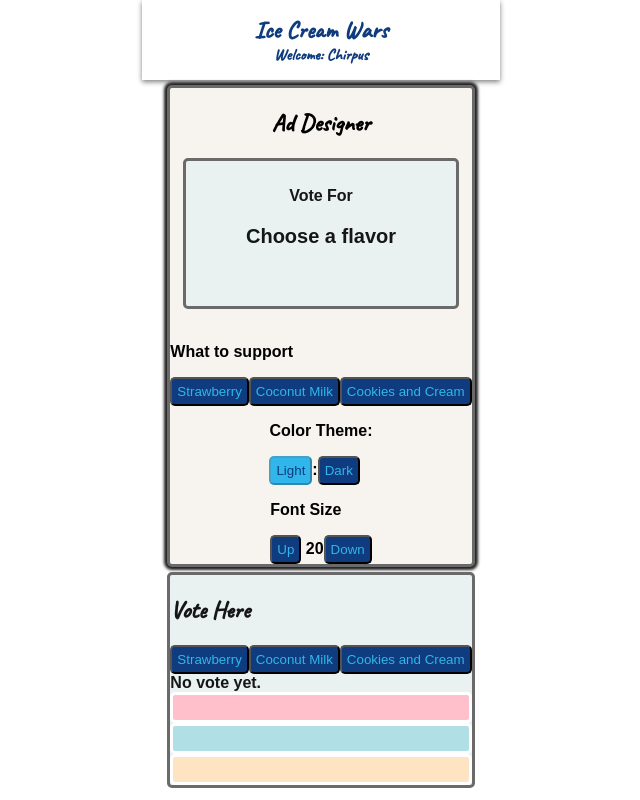
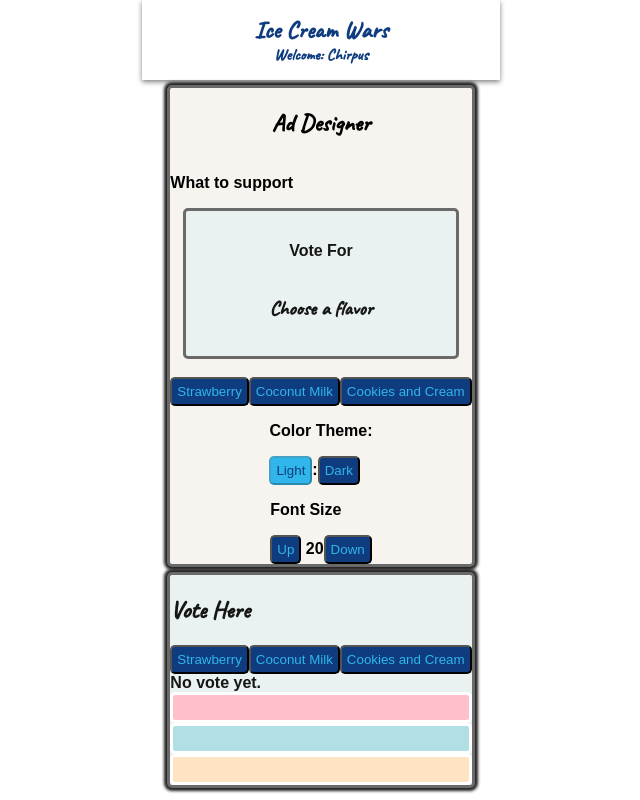
Before and after one commit to minimomo14/REACT-ICE-CREAM-WARS, a React (Create React App) app in the folder app-name/: page / in a window 1280 px wide. Shown: the whole page, without its empty margins (319-959 px from the left). Built offline with nearby package versions, Linux system fonts and the light colour scheme.

Commit message:
updates styles

```diff
--- a/app-name/src/App.css
+++ b/app-name/src/App.css
@@ -3,3 +3,7 @@
 body {
   font-weight: bold;
 }
+
+@media screen {
+
+}
--- /dev/null
+++ b/app-name/src/components/Ad.tsx
@@ -0,0 +1,31 @@
+import React from "react";
+
+interface AdProps {
+    flavor: string;
+    fontSize: number;
+    theme: boolean;
+}
+
+function Ad({flavor,fontSize,theme}: AdProps) {
+
+    const FontStyle = {
+        fontSize: fontSize + "px",
+      };
+
+    let darkTheme = "";
+    if (theme) {
+        darkTheme = "dark";
+    }
+
+    return(
+    <div className={"Ad" }>
+        <div className={"AdContainer"+ darkTheme}>
+        <p>Vote For</p>
+        <h3 className="FontStyle" style={FontStyle}>{flavor}</h3>
+      </div>
+      <br></br>
+    </div>
+    );
+};
+
+export default Ad;
--- a/app-name/src/components/AdDesigner.tsx
+++ b/app-name/src/components/AdDesigner.tsx
@@ -1,30 +1,28 @@
 import React, { useState } from "react";
 import "./Styles.css";
+import Ad from "./Ad";
 
 function AdDesigner() {
   const [flavor, setFlavor] = useState("Choose a flavor");
   const [fontSize, setFontSize] = useState(20);
   const [theme, setTheme] = useState(false);
-  let darkTheme = "";
-  if (theme) {
-    darkTheme = "dark";
-  }
+  //comment out darkTheme (ctlrl+K+C) undone (ctrl+K+U)
+  // let darkTheme = "";
+  // if (theme) {
+  //   darkTheme = "dark";
+  // }
 
-  const FontStyle = {
-    fontSize: fontSize + "px",
-  };
+
 
   return (
     <div className="AdDesigner">
-      <h2 className="font-link">Ad Designer</h2>
-      <div className={"AdContainer" + darkTheme}>
-        <p>Vote For</p>
-        <h3 style={FontStyle}>{flavor}</h3>
-      </div>
-      <br></br>
-      <section>
+      <h2 className="AdDesigner_header">Ad Designer</h2>
+        <section>
         <p>What to support</p>
         <div></div>
+
+        <Ad flavor={flavor} fontSize={fontSize} theme={theme} />
+
         <button
           disabled={flavor === "Strawberry"}
           onClick={() => setFlavor((flavor) => (flavor = "Strawberry"))}
--- a/app-name/src/components/Header.tsx
+++ b/app-name/src/components/Header.tsx
@@ -7,8 +7,8 @@ interface Prop {
 
 function Header({ user }: Prop) {
   return (
-    <div className="font-link">
-      <header>
+    <div className="Header" >
+      <header className="FontStyle">
         <h1>Ice Cream Wars</h1>
         <span>Welcome: {user}</span>
       </header>
--- a/app-name/src/components/Styles.css
+++ b/app-name/src/components/Styles.css
@@ -1,12 +1,17 @@
-@import url('https://fonts.googleapis.com/css2?family=Caveat:wght@500&display=swap');
+@import url("https://fonts.googleapis.com/css2?family=Caveat:wght@500&display=swap");
 
 body {
   font-family: sans-serif;
+}
 
+.AdDesigner_header {
+  font-family: "Caveat", cursive;
 }
-.font-link {
-    font-family: 'Caveat', cursive;
+
+.FontStyle {
+    font-family: "Caveat", cursive;
   }
+
 header {
   display: flex;
   align-items: flex-end;
@@ -16,13 +21,15 @@ header {
   padding: 15px;
   color: #0e3c7e;
 }
+
 h1 {
   font-size: "Caveat", cursive;
   font-size: x-large;
   color: #0e3c7e;
   margin: 0;
 }
-.AdDesigner{
+
+.AdDesigner {
   margin: 5px 25px;
   display: flex;
   align-items: center;
@@ -40,9 +47,17 @@ h1 {
   width: 150 px;
 }
 
+.Ad {
+  display: flex;
+  align-items: center;
+  justify-content: center;
+  flex-direction: column;
+}
 .AdContainer {
-    text-align: center;
+  display: flex;
   align-items: center;
+  justify-content: center;
+  flex-direction: column;
   background-color: rgb(233, 241, 241);
   color: rgb(22, 22, 22);
   border: solid rgb(107, 106, 106);
@@ -53,9 +68,12 @@ h1 {
   padding: 10px;
 }
 
-.AdContainerdark{
+.AdContainerdark {
+  display: flex;
+  align-items: center;
+  justify-content: center;
+  flex-direction: column;
   text-align: center;
-    align-items: center;
   background-color: rgb(23, 24, 24);
   color: rgb(247, 243, 243);
   border: solid rgb(107, 106, 106);
@@ -72,32 +90,33 @@ h1 {
   background-color: rgb(233, 241, 241);
   color: rgb(22, 22, 22);
   border: solid rgb(107, 106, 106);
+  box-shadow: 0 0 3px 3px #222;
   border-radius: 5px;
   width: 150 px;
 }
 
 button {
   background-color: #0e3c7e;
-    color:#30b6eb;
+  color: #30b6eb;
   border-radius: 5px;
   padding: 5px;
 }
 
-button:active{
+button:active {
   background-color: #0e3c7e;
-    color:#30b6eb;
+  color: #30b6eb;
   border-radius: 5px;
   padding: 5px;
 }
 
-button:disabled{
+button:disabled {
   background-color: #30b6eb;
   color: #0e3c7e;
   border-radius: 5px;
   padding: 5px;
 }
 
-@media screen and (min-width: 768px){
+@media screen and (min-width: 768px) {
   body {
     display: flex;
     flex-direction: column;
--- a/app-name/src/components/Votes.tsx
+++ b/app-name/src/components/Votes.tsx
@@ -44,7 +44,7 @@ function Votes() {
   return (
     <div className="Votes">
       <div></div>
-      <h2 className="font-link">Vote Here</h2>
+      <h2 className="FontStyle">Vote Here</h2>
       <button
         onClick={() =>
           setStrawberryVote((count) => (count = strawberryVote + 1))
```
Lines whose indentation alone changed are shown as unchanged.
